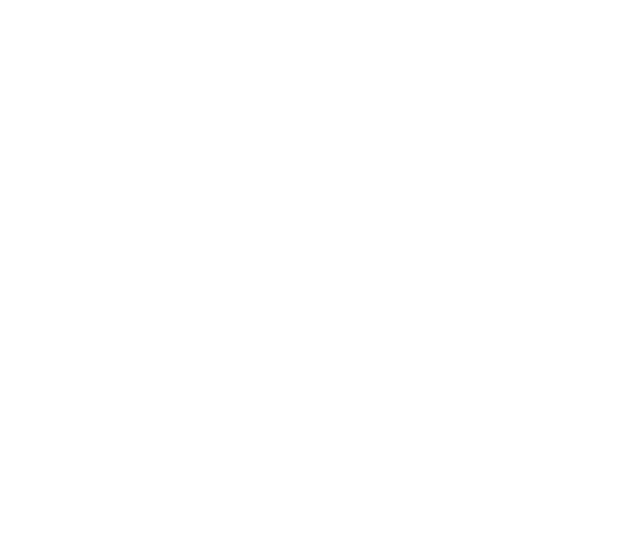
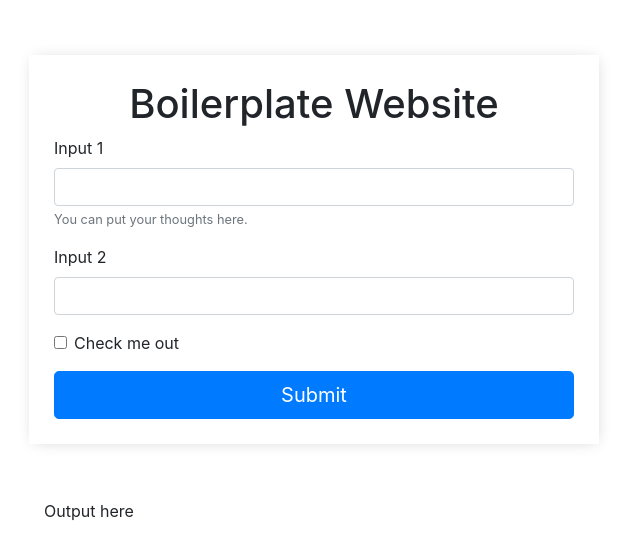
Before and after one commit to spodolak/epicodus-addressBook, a plain HTML site: page index.html in a window 1280 px wide. Shown: the whole page, without its empty margins (326-966 px from the left). Drawn offline with Linux system fonts and the light colour scheme.

Commit message:
add a basic two input form with a checkbox and a button. jQuery triggers when the button is clicked.

```diff
--- a/css/styles.css
+++ b/css/styles.css
@@ -0,0 +1,9 @@
+.box-decore {
+  margin-top: 55px;
+  padding: 25px;
+  box-shadow: 1px 1px 15px -4px rgba(0,0,0,.2);
+}
+
+.output {
+  margin-top: 55px;
+}
--- a/index.html
+++ b/index.html
@@ -1,5 +1,6 @@
 <!DOCTYPE html>
 <html lang="en">
+
 <head>
   <!-- Required meta tags for bootstrap 4 -->
   <meta charset="utf-8">
@@ -15,7 +16,40 @@
 
   <title>Web Template</title>
 </head>
+
 <body>
+  <div class="container">
+    <!-- input form  -->
+    <div class="row">
+      <div class="col-md-6 offset-md-3 box-decore">
+        <h1 class="text-center">Boilerplate Website</h1>
+        <form>
+          <div class="form-group">
+            <label for="input-1">Input 1</label>
+            <input type="text" class="form-control" id="input-1" aria-describedby="input">
+            <small id="input1-Help" class="form-text text-muted">You can put your thoughts here.</small>
+          </div>
+          <div class="form-group">
+            <label for="input-2">Input 2</label>
+            <input type="text" class="form-control" id="input-2">
+          </div>
+          <div class="form-group form-check">
+            <input type="checkbox" class="form-check-input" id="checkbox-1">
+            <label class="form-check-label" for="checkbox-1">Check me out</label>
+          </div>
+          <button id="submitBtn" type="submit" class="btn btn-primary btn-lg btn-block">Submit</button>
+        </form>
+      </div>
+    </div>
+
+    <!-- output box  -->
+    <div class="row">
+      <div class="col-md-6 offset-md-3">
+        <div class="output">Output here</div>
+      </div>
+    </div>
+  </div>
 
 </body>
+
 </html>
--- a/js/scripts.js
+++ b/js/scripts.js
@@ -1,4 +1,10 @@
 $(document).ready(function(){
   console.log('JavaScipt is working');
 
+  //on click function
+  $('form').submit(function(event){
+    event.preventDefault();
+    console.log('click');
+  });
+
 });
```
Also changed, not shown: 1 other file.
